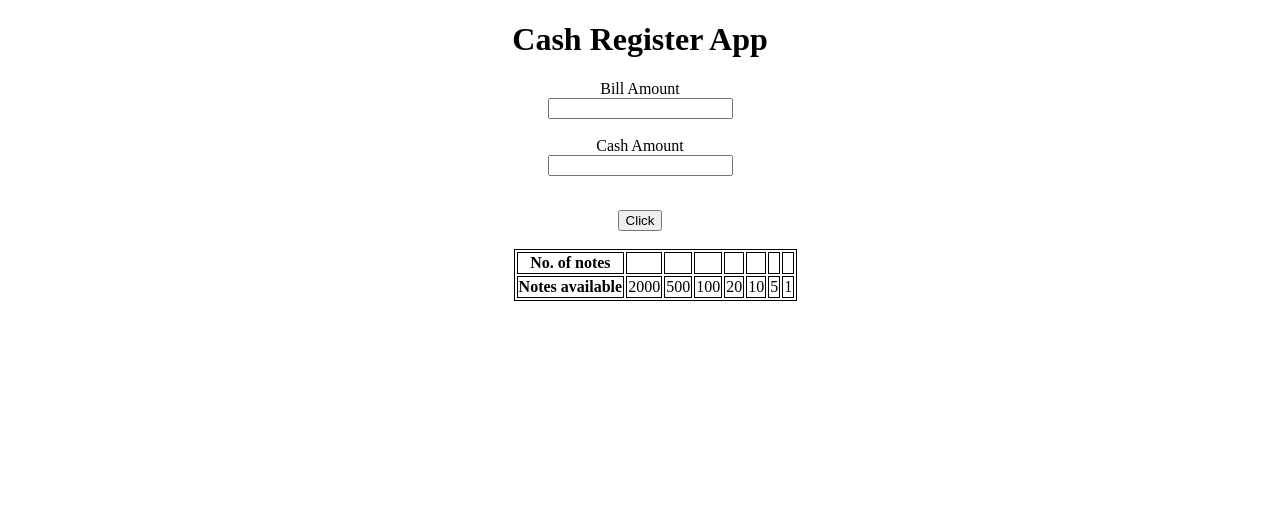
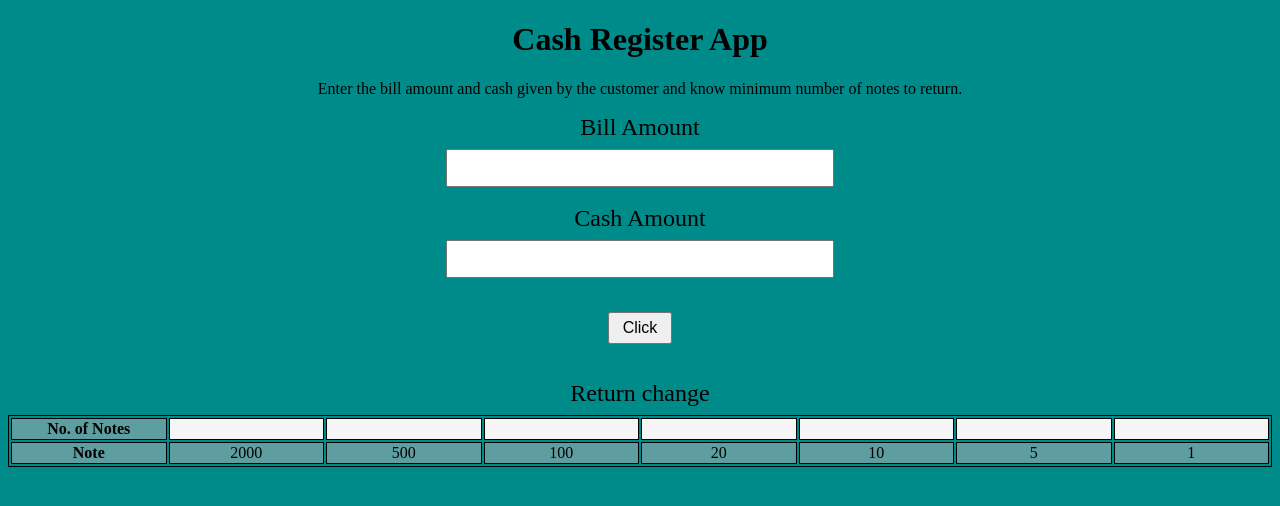
Before and after one commit to deepalishivanagi/Cash_register_App_using_vanillaJS, a plain HTML site: page index.html in a window 1280 px wide. Drawn offline with Linux system fonts and the light colour scheme.

Commit message:
update:added another way of logic

```diff
--- a/app.js
+++ b/app.js
@@ -7,26 +7,41 @@ var Notes = [2000, 500, 100, 20, 10, 5, 1];
 
 // console.log(BillAmountis.value);
 
-function BillOnchangeHandler() {
-    //  console.log(BillAmountis.value);
-    if (BillAmountis.value < 0) {
+// function BillOnchangeHandler() {
+//     //  console.log(BillAmountis.value);
+//     if (BillAmountis.value < 0) {
+//         errormsg.innerHTML = 'Invalid amount!';
+//     } else {
+//         errormsg.innerHTML = '';
+//     }
+// }
+
+// function CashOnchangeHandler() {
+//     if (parseInt(CashAmountis.value) < parseInt(BillAmountis.value)) {
+//         errormsg.innerHTML = 'Cash amount should be greater than or equal to bill amount';
+//     } else {
+//         //  console.log(CashAmountis.value);
+//         errormsg.innerHTML = '';
+//     }
+// }
+
+function OnclickHandler() {
+    errormsg.innerHTML = '';
+    if (BillAmountis.value > 0) {
+        if (parseInt(CashAmountis.value) >= parseInt(BillAmountis.value)) {
+            var amount = parseInt(CashAmountis.value) - parseInt(BillAmountis.value);
+            Calculate(amount);
+        } else {
+            errormsg.innerHTML = 'Cash amount should be greater than or equal to bill amount';
+        }
+
+    } else {
         errormsg.innerHTML = 'Invalid amount!';
-    } else {
-        errormsg.innerHTML = '';
     }
 }
 
-function CashOnchangeHandler() {
-    if (parseInt(CashAmountis.value) < parseInt(BillAmountis.value)) {
-        errormsg.innerHTML = 'Cash amount should be greater than or equal to bill amount';
-    } else {
-        //  console.log(CashAmountis.value);
-        errormsg.innerHTML = '';
-    }
-}
-
-function OnclickHandler() {
-    var amount = parseInt(CashAmountis.value) - parseInt(BillAmountis.value);
+    function Calculate(amount) {
+    // var amount = parseInt(CashAmountis.value) - parseInt(BillAmountis.value);
     for (var i = 0; i < Notes.length; i++) {
         reqnotes[i].innerHTML = Math.trunc(amount / Notes[i]);
         amount = amount % Notes[i];
@@ -34,6 +49,6 @@ function OnclickHandler() {
     }
 }
 
-BillAmountis.addEventListener('change', BillOnchangeHandler);
-CashAmountis.addEventListener('change', CashOnchangeHandler);
+// BillAmountis.addEventListener('change', BillOnchangeHandler);
+// CashAmountis.addEventListener('change', CashOnchangeHandler);
 Clickbtnis.addEventListener('click', OnclickHandler);
--- a/index.html
+++ b/index.html
@@ -7,18 +7,21 @@
     <title>Cash_register_app</title>
     <link rel="stylesheet" href="style.css" class="css">
 </head>
+
 <body>
     <div id="container">
     <h1>Cash Register App</h1>
+    <p>Enter the bill amount and cash given by the customer and know minimum number of notes to return.</p>
     <label for="billamount">Bill Amount</label><br/>
     <input type="number" id="billamount"></input><br/><br/>
     <label for="cashgiven">Cash Amount</label><br/>
     <input type="number" id="cashgiven"></input><br/><br/>
     <p id="message"></p>
     <button id="btnclick">Click</button><br/><br/>
-    <table>
+    <table class="center">
+        <caption>Return change</caption><br/>
         <tr>
-            <th>No. of notes</th>
+            <th>No. of Notes</th>
             <td class="notesno"></td>
             <td class="notesno"></td>
             <td class="notesno"></td>
@@ -28,7 +31,7 @@
             <td class="notesno"></td>
         </tr>
         <tr>
-            <th>Notes available</th>
+            <th>Note</th>
             <td>2000</td>
             <td>500</td>
             <td>100</td>
--- a/style.css
+++ b/style.css
@@ -1,8 +1,33 @@
 body{
     text-align: center;
+    background-color: darkcyan;
 
 }
-table,tr,th,td{
-    margin-left: 40%;
+.center{
+    margin-left: auto;
+  margin-right: auto;
+  width: 100%;
+  border: 0.1rem solid black;
+  table-layout: fixed;
+}
+th,td{
     border: 0.1rem solid black;
+    background-color: cadetblue;
 }
+#billamount,#cashgiven{
+    margin-top: 0.5rem;
+    width: 30%;
+    height: 2rem;
+}
+#btnclick{
+    width: 5%;
+    height: 2rem;
+    font-size: 100%;
+}
+label,caption{
+    font-size: 1.5rem;
+    margin-bottom: 0.5rem;
+}
+.notesno{
+    background-color:whitesmoke;
+}
```
